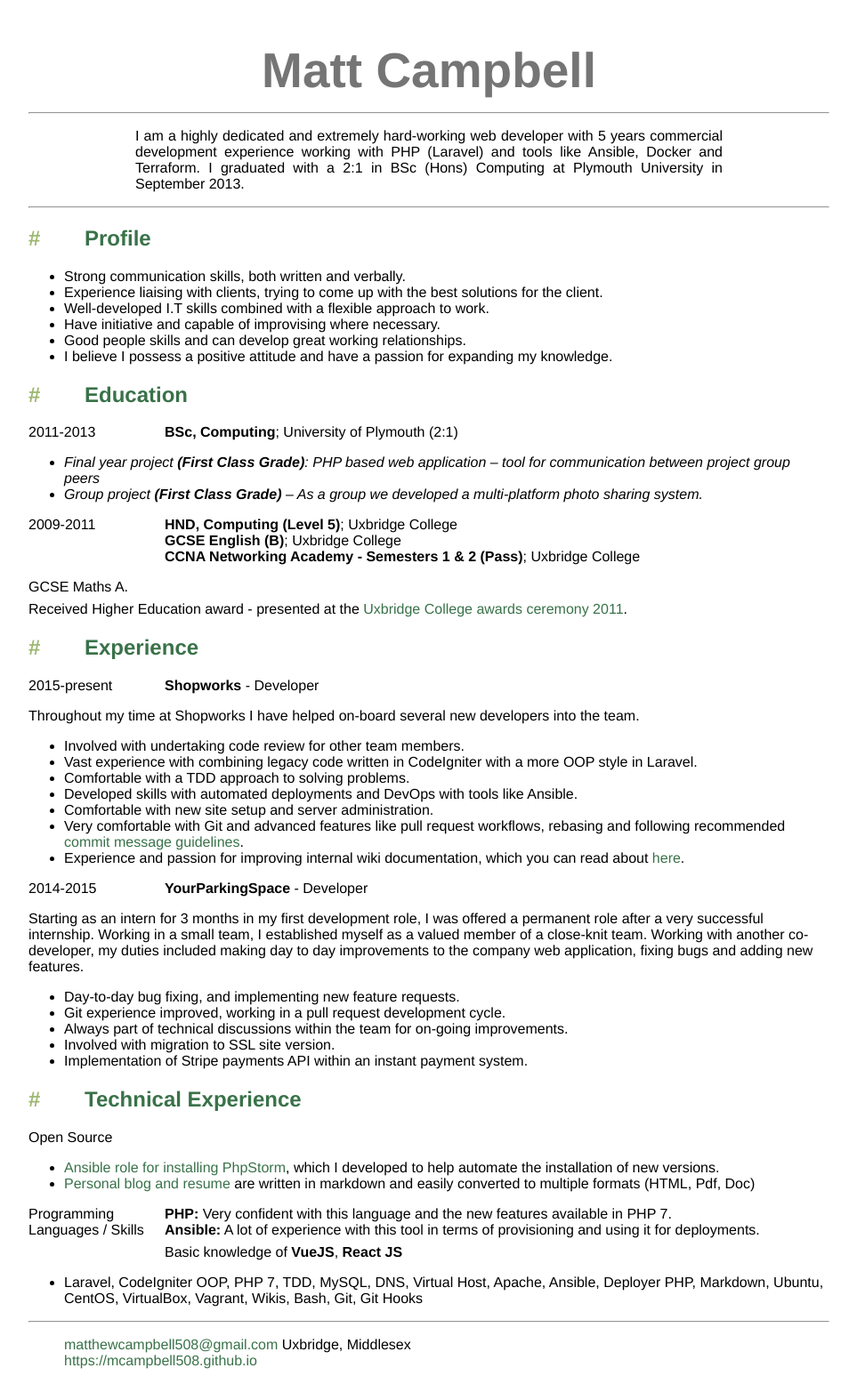
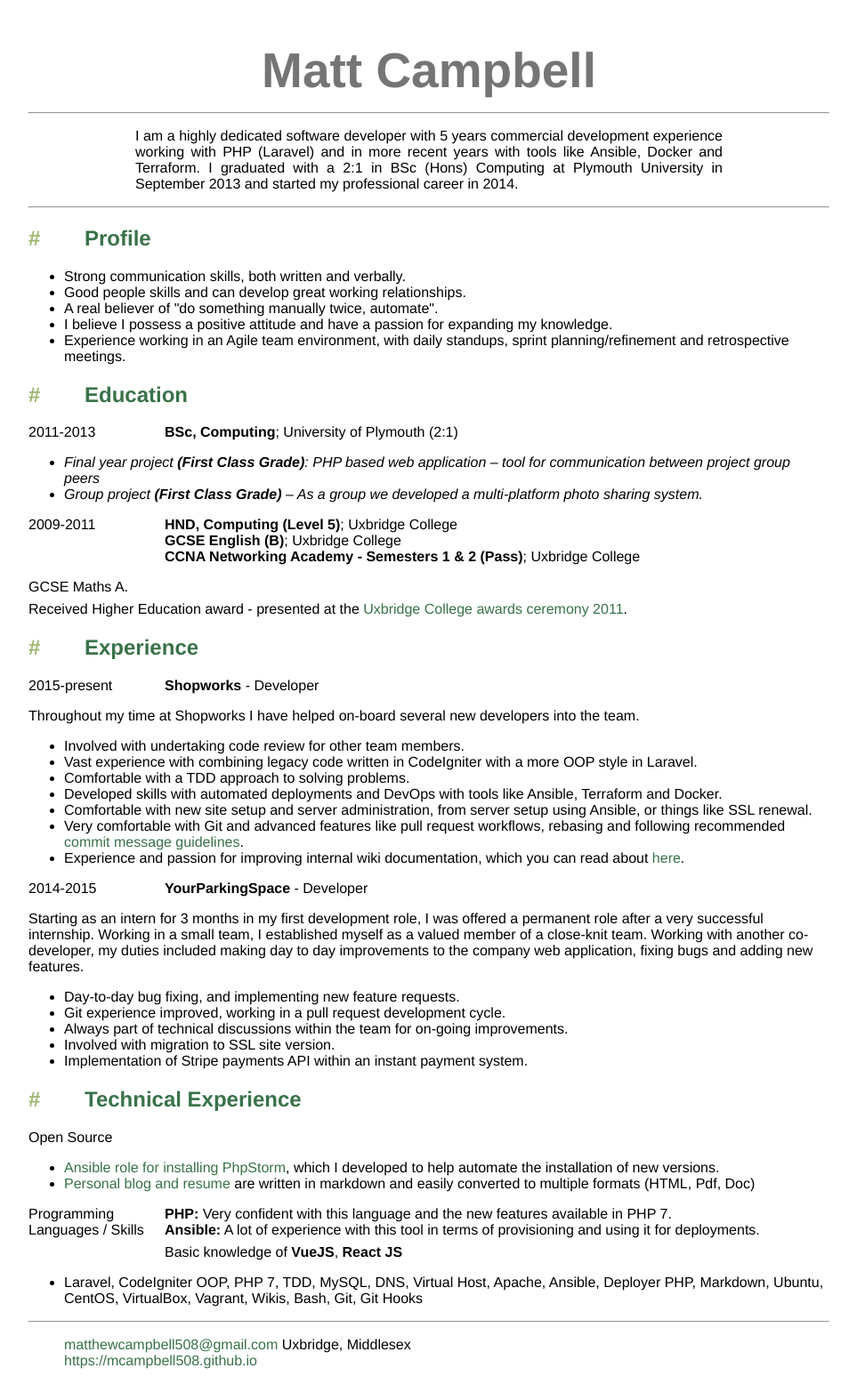
Before and after one commit to mcampbell508/mcampbell508.github.io, a Jekyll site: the page public/resume.html, which Jekyll copies as it is, in a window 1280 px wide. Shown: the whole page at 89% size, without its empty margins (158-1121 px from the left). Built offline with Jekyll 4.4.1, drawn with Linux system fonts in a browser that asks for light colours.

Commit message:
Resume: Update

```diff
--- a/public/resume.html
+++ b/public/resume.html
@@ -97,7 +97,7 @@
 <blockquote>
 <blockquote>
 <blockquote>
-<p>I am a highly dedicated and extremely hard-working web developer with 5 years commercial development experience working with PHP (Laravel) and tools like Ansible, Docker and Terraform. I graduated with a 2:1 in BSc (Hons) Computing at Plymouth University in September 2013.</p>
+<p>I am a highly dedicated software developer with 5 years commercial development experience working with PHP (Laravel) and in more recent years with tools like Ansible, Docker and Terraform. I graduated with a 2:1 in BSc (Hons) Computing at Plymouth University in September 2013 and started my professional career in 2014.</p>
 </blockquote>
 </blockquote>
 </blockquote>
@@ -105,11 +105,10 @@
 <h2 id="profile">Profile</h2>
 <ul>
 <li>Strong communication skills, both written and verbally.</li>
-<li>Experience liaising with clients, trying to come up with the best solutions for the client.</li>
-<li>Well-developed I.T skills combined with a flexible approach to work.</li>
-<li>Have initiative and capable of improvising where necessary.</li>
 <li>Good people skills and can develop great working relationships.</li>
+<li>A real believer of &quot;do something manually twice, automate&quot;.</li>
 <li>I believe I possess a positive attitude and have a passion for expanding my knowledge.</li>
+<li>Experience working in an Agile team environment, with daily standups, sprint planning/refinement and retrospective meetings.</li>
 </ul>
 <h2 id="education">Education</h2>
 <dl>
@@ -143,8 +142,8 @@
 <li>Involved with undertaking code review for other team members.</li>
 <li>Vast experience with combining legacy code written in CodeIgniter with a more OOP style in Laravel.</li>
 <li>Comfortable with a TDD approach to solving problems.</li>
-<li>Developed skills with automated deployments and DevOps with tools like Ansible.</li>
-<li>Comfortable with new site setup and server administration.</li>
+<li>Developed skills with automated deployments and DevOps with tools like Ansible, Terraform and Docker.</li>
+<li>Comfortable with new site setup and server administration, from server setup using Ansible, or things like SSL renewal.</li>
 <li>Very comfortable with Git and advanced features like pull request workflows, rebasing and following recommended <a href="https://chris.beams.io/posts/git-commit/">commit message guidelines</a>.</li>
 <li>Experience and passion for improving internal wiki documentation, which you can read about <a href="https://mcampbell508.github.io/2017/12/17/recommended-documentation-for-a-web-team/">here</a>.</li>
 </ul>
```
Also changed, not shown: resume/resume.md (+8 -7 lines), 4 other files.
